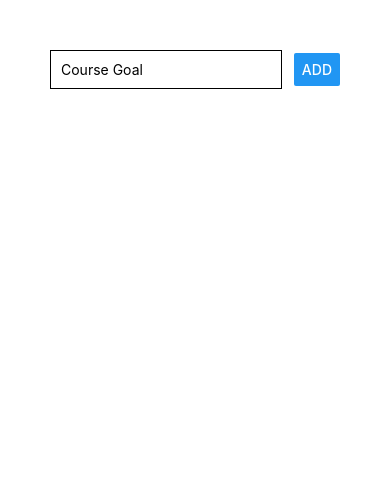
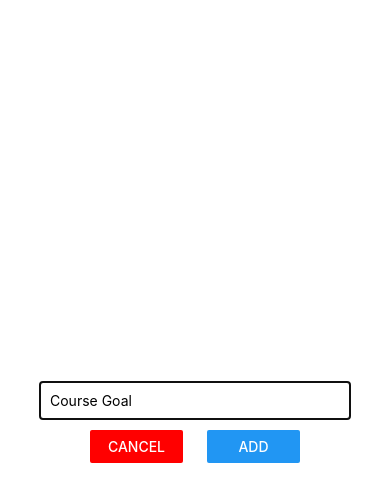
Before and after one commit to YongWei12/ReactNativeTutorial, a React Native app: screen / in a window 390 px wide. Shown: the top 502 px of the page. Built offline with nearby package versions, Linux system fonts and the light colour scheme.

Commit message:
finished the goal input app

```diff
--- a/App.js
+++ b/App.js
@@ -6,12 +6,14 @@
 
 export default function App() {
   const [courseGoals, setCourseGoals] = useState([]);
+  const [isAddMode, setIsAddMode] = useState('false');
 
   const addGoalHandler = goalTitle => {
     setCourseGoals(currentGoals => {
       return [...currentGoals,
       { key: Math.random().toString(), value: goalTitle }]
     })
+    setIsAddMode(false);
 
   }
 
@@ -24,9 +26,14 @@
     });
   };
 
+  const cancelGoalAdditionHandler = ()=>{
+    setIsAddMode(false);
+  }
+
   return (
     <View style={styles.screen}>
-      <GoalInput onAddGoal= {addGoalHandler}/>
+      <Button title ="Add New Goal" onPress={ ()=>{ return setIsAddMode(true)}}/>
+      <GoalInput onCancel ={cancelGoalAdditionHandler} onAddGoal= {addGoalHandler} visible={isAddMode}/>
       <FlatList
         keyExtractor={(item, index)=> item.key}
         data={courseGoals}
--- a/components/GoalInput.js
+++ b/components/GoalInput.js
@@ -1,38 +1,60 @@
 import React, { useState } from 'react';
-import { View, TextInput, Button, StyleSheet } from 'react-native';
+import { View, TextInput, Button, StyleSheet, Modal } from 'react-native';
 
 const GoalInput = props => {
     const [enteredGoal, setEnteredGoal] = useState('');
 
-
     const goalInputHandler = (enteredText) => {
         setEnteredGoal(enteredText);
     };
+
+
+    const addGoalHandler = () => {
+        props.onAddGoal(enteredGoal);
+        setEnteredGoal('');
+    }
     return (
+
+        <Modal visible={props.visible} animationType='slide'>
             <View style={styles.inputContainer}>
                 <TextInput placeholder="Course Goal"
                     style={styles.input}
                     onChangeText={goalInputHandler}
                     value={enteredGoal} />
-            <Button title="ADD"
-                onPress={props.onAddGoal.bind(this, enteredGoal)}/>
+
+                <View style={styles.buttonContainer}>
+                    <View style={styles.button}><Button title="cancel" color='red' onPress={props.onCancel} /></View>
+                    <View style={styles.button}><Button title="ADD" onPress={addGoalHandler}/></View>
+
                 </View>
+            </View >
+        </Modal>
+
     )
 }
 
 const styles = StyleSheet.create({
 
     inputContainer: {
-        flexDirection: 'row',
-        justifyContent: 'space-between',
+        flex: 1,
+        justifyContent: 'center',
         alignItems: 'center'
     },
     input: {
         width: '80%',
         borderColor: 'black',
         borderWidth: 1,
-        padding: 10
+        padding: 10,
+        marginBottom: 10
 
+    },
+    buttonContainer: {
+        width: '60%',
+        flexDirection: 'row',
+        justifyContent: 'space-around'
+    },
+    button: {
+        width: '40%'
     }
 })
 
```
Lines whose indentation alone changed are shown as unchanged.
